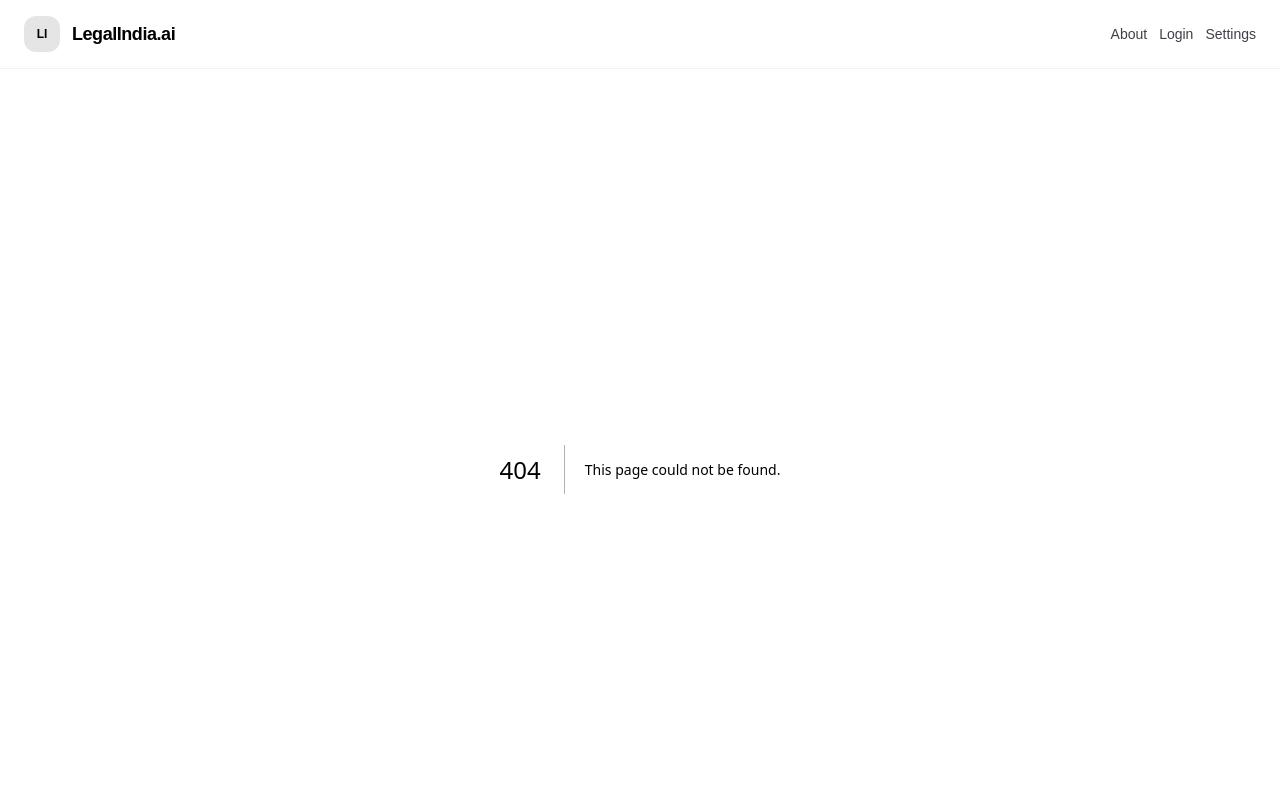
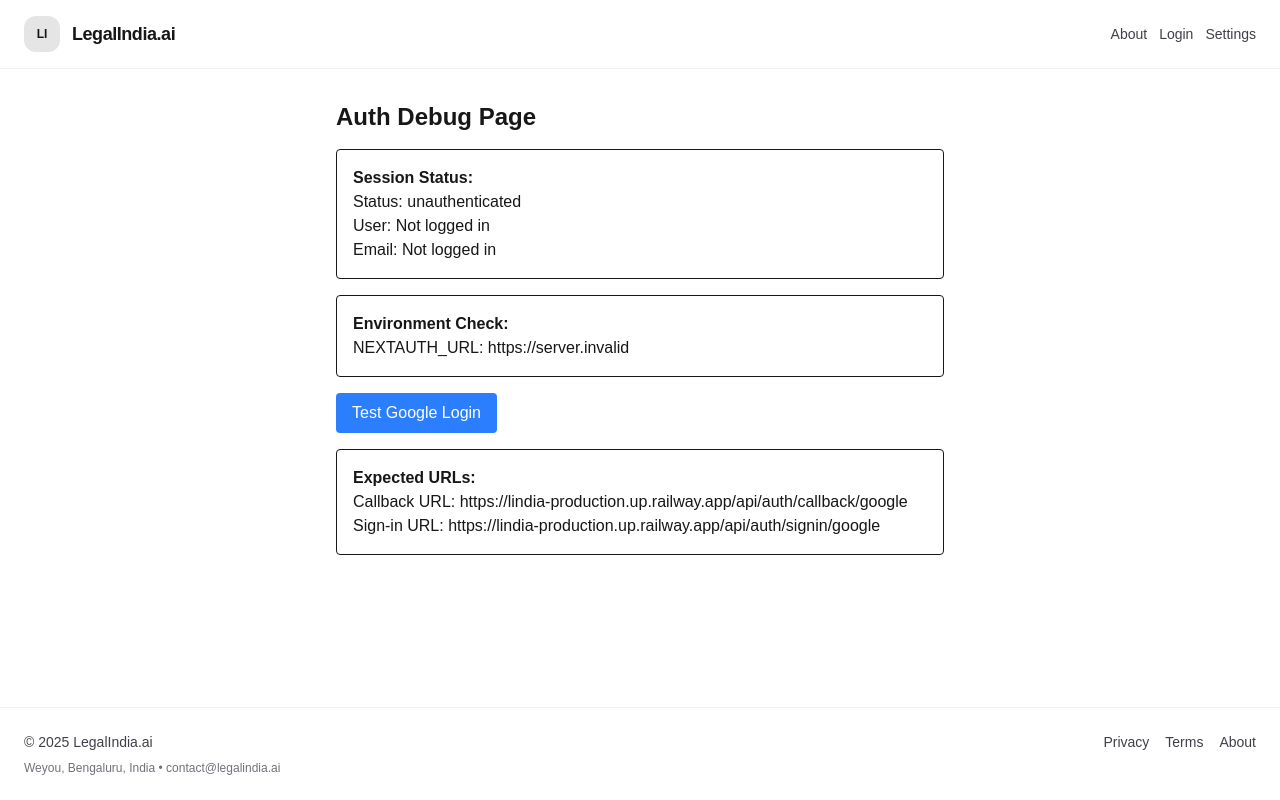
Before and after one commit to Raghavaaa/lindia-f, a Next.js app: page /debug-auth in a window 1280 px wide. Before the commit this address had no page. Shown: the top 800 px of the page. Built offline with nearby package versions, Linux system fonts and the light colour scheme; no server answers.

Commit message:
Add auth debug tools

```diff
--- /dev/null
+++ b/app/api/auth-test/route.ts
@@ -0,0 +1,15 @@
+import { NextResponse } from "next/server";
+
+export async function GET() {
+  return NextResponse.json({
+    message: "Auth test endpoint",
+    env: {
+      NEXTAUTH_URL: process.env.NEXTAUTH_URL,
+      GOOGLE_CLIENT_ID: process.env.GOOGLE_CLIENT_ID ? "set" : "missing",
+      GOOGLE_CLIENT_SECRET: process.env.GOOGLE_CLIENT_SECRET ? "set" : "missing",
+      NEXTAUTH_SECRET: process.env.NEXTAUTH_SECRET ? "set" : "missing",
+    },
+    expectedCallbackUrl: "https://lindia-production.up.railway.app/api/auth/callback/google",
+    timestamp: new Date().toISOString()
+  });
+}
--- /dev/null
+++ b/app/debug-auth/page.tsx
@@ -0,0 +1,45 @@
+"use client";
+import { useSession } from "next-auth/react";
+import { signIn } from "next-auth/react";
+
+export default function DebugAuthPage() {
+  const { data: session, status } = useSession();
+
+  const handleGoogleLogin = () => {
+    console.log("Starting Google login...");
+    signIn("google", { callbackUrl: "/dashboard" });
+  };
+
+  return (
+    <div className="p-8 max-w-2xl mx-auto">
+      <h1 className="text-2xl font-bold mb-4">Auth Debug Page</h1>
+
+      <div className="space-y-4">
+        <div className="p-4 border rounded">
+          <h2 className="font-semibold">Session Status:</h2>
+          <p>Status: {status}</p>
+          <p>User: {session?.user?.name || "Not logged in"}</p>
+          <p>Email: {session?.user?.email || "Not logged in"}</p>
+        </div>
+
+        <div className="p-4 border rounded">
+          <h2 className="font-semibold">Environment Check:</h2>
+          <p>NEXTAUTH_URL: {process.env.NEXT_PUBLIC_NEXTAUTH_URL || "Not set"}</p>
+        </div>
+
+        <button
+          onClick={handleGoogleLogin}
+          className="px-4 py-2 bg-blue-500 text-white rounded hover:bg-blue-600"
+        >
+          Test Google Login
+        </button>
+
+        <div className="p-4 border rounded">
+          <h2 className="font-semibold">Expected URLs:</h2>
+          <p>Callback URL: https://lindia-production.up.railway.app/api/auth/callback/google</p>
+          <p>Sign-in URL: https://lindia-production.up.railway.app/api/auth/signin/google</p>
+        </div>
+      </div>
+    </div>
+  );
+}
```
